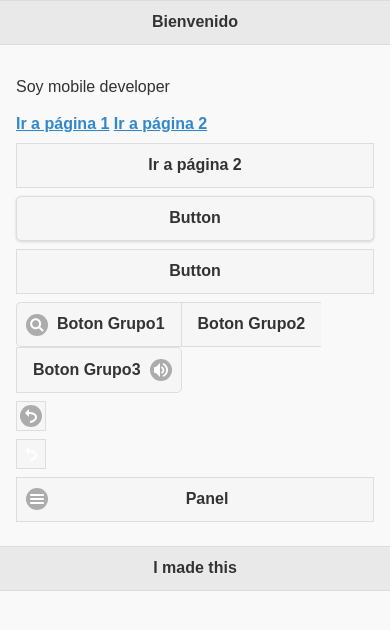
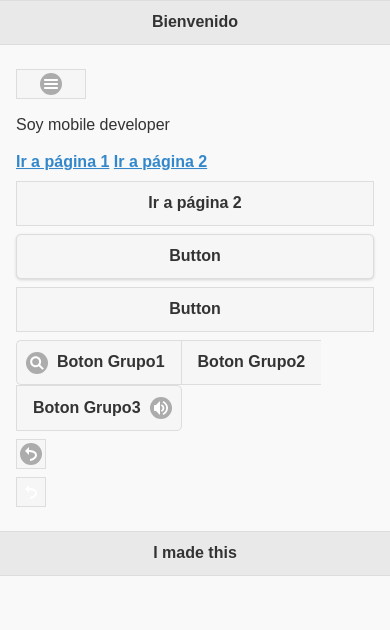
Before and after one commit to ancho85/ipositivo_myJQueryMobileApp, a plain HTML site: page www/index.html in a window 390 px wide. Drawn offline with Linux system fonts and the light colour scheme.

Commit message:
panel (corregido)

```diff
--- a/www/index.html
+++ b/www/index.html
@@ -31,6 +31,8 @@
             <h1>Bienvenido</h1>
         </div>
         <div data-role="main" class="ui-content">
+            <a href="#myPanel" data-transition="slide" class="ui-btn ui-icon-bars ui-btn-icon-left ui-btn-icon-notext">Panel</a>
+
             <p>Soy mobile developer</p>
             <a href="#pageone" data-transition="fade">Ir a página 1</a>
             <a href="#pagetwo" data-transition="flip">Ir a página 2</a>
@@ -45,11 +47,14 @@
             </div>
             <a href="#pagetwo" data-transition="flip" class="ui-btn ui-icon-back ui-btn-icon-notext">Texto omitido</a>
             <a href="#pagetwo" data-transition="flip" class="ui-btn ui-icon-back ui-btn-icon-notext ui-nodisc-icon">Texto omitido</a>
-            <a href="#myPanel" data-transition="slide" class="ui-btn ui-icon-bars ui-btn-icon-left">Panel</a>
         </div>
         <div data-role="footer">
             <h1>I made this</h1>
         </div>
+            <div data-role="panel" id="myPanel">
+        <h2>Panel Header</h2>
+        <p>Some text...</p>
+    </div>
     </div>
 
     <div data-role="page" id="pageone">
@@ -63,9 +68,5 @@
         </div>
     </div>
 
-    <div data-role="panel" id="myPanel">
-        <h2>Panel Header</h2>
-        <p>Some text...</p>
-    </div>
 </body>
 </html>
```
